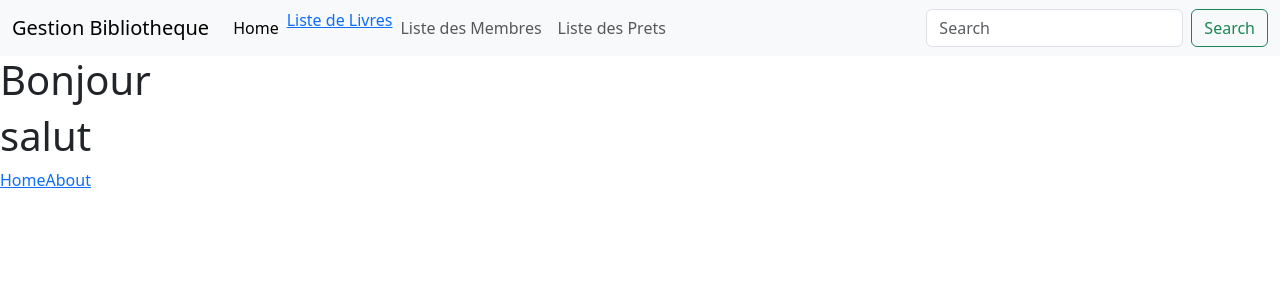
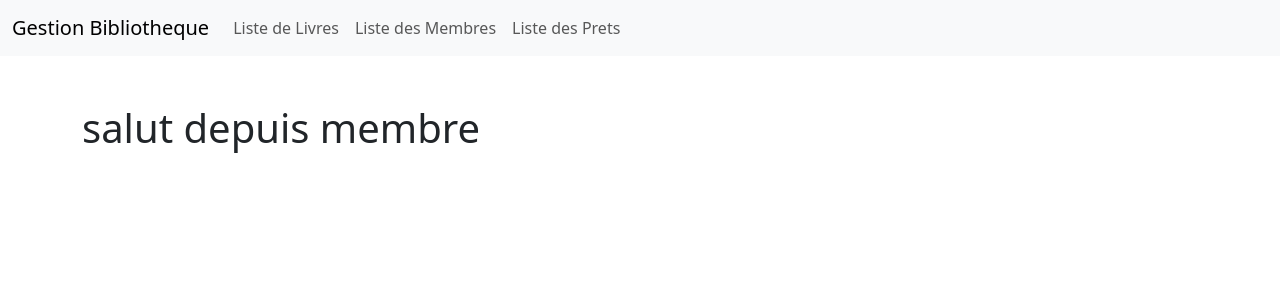
Before and after one commit to Mangassouba/Challage_gestion_bibliotheque, a Vue app: page /Membres in a window 1280 px wide. Before the commit this address had no page. Shown: the top 300 px of the page. Built offline with nearby package versions, Linux system fonts and the light colour scheme.

Commit message:
ajoute la navigation

```diff
--- a/src/App.vue
+++ b/src/App.vue
@@ -13,46 +13,32 @@ import HelloWorld from './components/HelloWorld.vue'
     <div class="collapse navbar-collapse" id="navbarSupportedContent">
       <ul class="navbar-nav me-auto mb-2 mb-lg-0">
         <li class="nav-item">
-          <a class="nav-link active" aria-current="page" href="#">Home</a>
+          <!-- <a class="nav-link" href="#">Liste de Livres</a> -->
+           <a> <RouterLink class="nav-link" to="/Livres">Liste de Livres</RouterLink></a>
         </li>
         <li class="nav-item">
-          <!-- <a class="nav-link" href="#">Liste de Livres</a> -->
-           <RouterLink>Liste de Livres</RouterLink>
+          <!-- <a class="nav-link" to="/Membres">Liste des Membres</a> -->
+          <RouterLink class="nav-link" to="/Membres">Liste des Membres</RouterLink>
         </li>
         <li class="nav-item">
-          <a class="nav-link" href="#">Liste des Membres</a>
-        </li>
-        <li class="nav-item">
-          <a class="nav-link" href="#">Liste des Prets</a>
+          <!-- <a class="nav-link" to >Liste des Prets</a> -->
+          <RouterLink class="nav-link" to="/Prets">Liste des Prets</RouterLink>
         </li>
         <!-- <li class="nav-item">
           <a class="nav-link disabled" href="#" tabindex="-1" aria-disabled="true">Disabled</a>
         </li> -->
       </ul>
-      <form class="d-flex">
+      <!-- <form class="d-flex">
         <input class="form-control me-2" type="search" placeholder="Search" aria-label="Search">
         <button class="btn btn-outline-success" type="submit">Search</button>
-      </form>
+      </form> -->
     </div>
   </div>
 </nav>
+<div class="container mt-5">
+  <RouterView />
+</div>
 
-
-
-
-  <h1>Bonjour</h1>
-  <header>
-        <div class="wrapper">
-      <HelloWorld msg="You did it!" />
-
-      <nav>
-        <RouterLink to="/">Home</RouterLink>
-        <RouterLink to="/about">About</RouterLink>
-      </nav>
-    </div>
-  </header>
-  <!-- <HelloWorld /> -->
-  <RouterView />
 </template>
 
 <style scoped>
--- a/src/components/Membres/ListeMembre.vue
+++ b/src/components/Membres/ListeMembre.vue
@@ -0,0 +1,5 @@
+<template>
+<h1>salut depuis membre</h1>
+</template>
+
+<script setup></script>
--- a/src/components/Prets/ListePret.vue
+++ b/src/components/Prets/ListePret.vue
@@ -0,0 +1,5 @@
+<template>
+<h1>salut depuis prets</h1>
+</template>
+
+<script setup></script>
--- a/src/router/index.js
+++ b/src/router/index.js
@@ -1,23 +1,35 @@
 import { createRouter, createWebHistory } from 'vue-router'
-import HomeView from '../views/HomeView.vue'
-// import ListeLivre from '@/components/Livres/ListeLivre.vue'
+// import HomeView from '../views/HomeView.vue'
+import ListeLivre from '@/components/Livres/ListeLivre.vue'
+import ListeMembre from '@/components/Membres/ListeMembre.vue'
+import ListePret from '@/components/Prets/ListePret.vue'
 
 const router = createRouter({
   history: createWebHistory(import.meta.env.BASE_URL),
   routes: [
     {
-      path: '/',
-      name: 'home',
-      component: HomeView
+      path: '/Livres',
+      name: 'Livres',
+      component: ListeLivre
     },
     {
-      path: '/about',
-      name: 'about',
-      // route level code-splitting
-      // this generates a separate chunk (About.[hash].js) for this route
-      // which is lazy-loaded when the route is visited.
-      // component: () => import('../views/AboutView.vue')
+      path: '/Membres',
+      name: 'Membre',
+      component: ListeMembre
     },
+    {
+      path: '/Prets',
+      name: 'Prets',
+      component: ListePret
+    }
+    // {
+    //   path: '/about',
+    //   name: 'about',
+    //   // route level code-splitting
+    //   // this generates a separate chunk (About.[hash].js) for this route
+    //   // which is lazy-loaded when the route is visited.
+    //   // component: () => import('../views/AboutView.vue')
+    // },
   ]
 })
 
```
